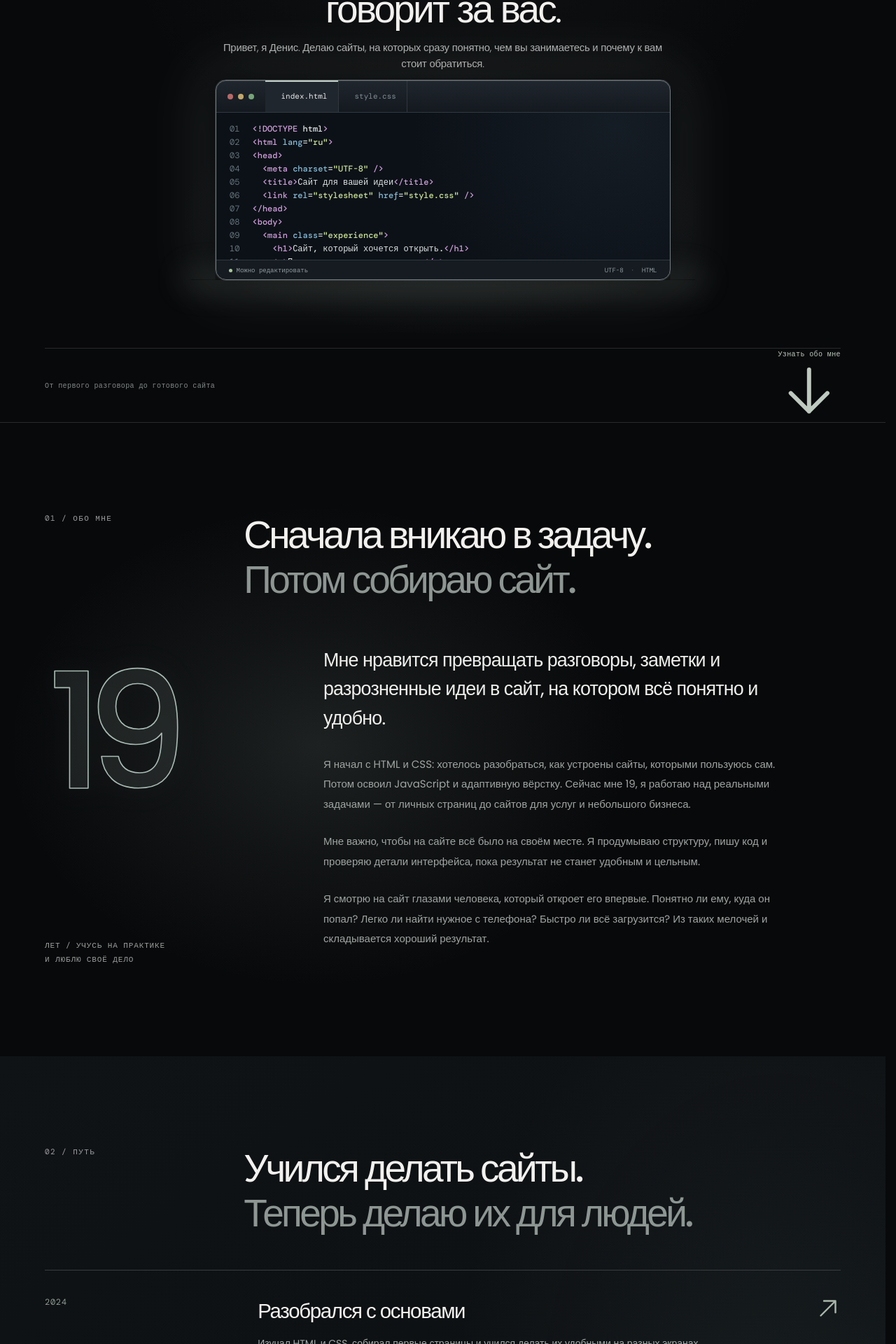
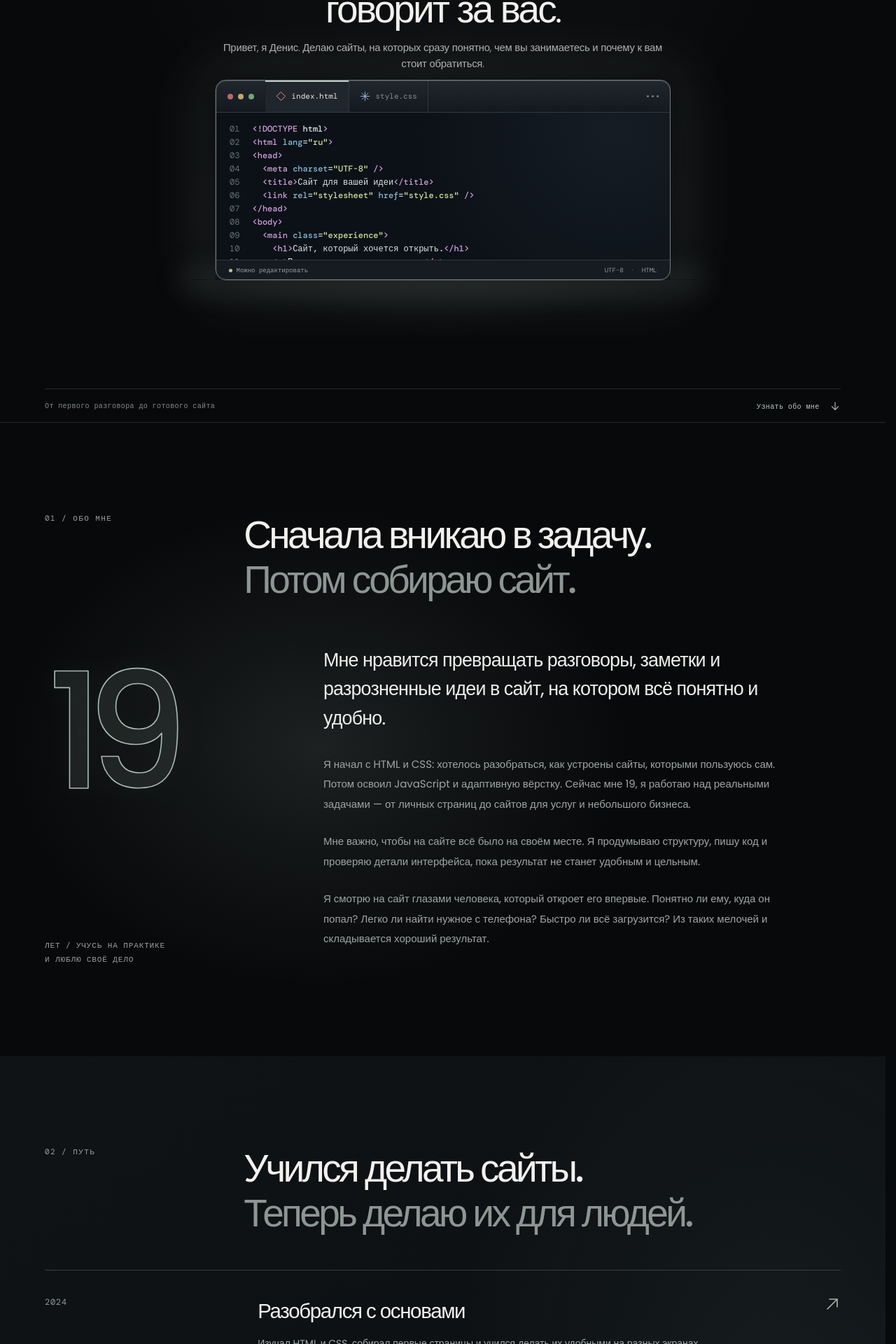
Before and after one commit to SanidNazyb/buscard, a React (Vite) app: page / in a window 1280 px wide. Shown: the part 197-2117 px from the top of the page at 70% size. Built offline with nearby package versions, Linux system fonts and the light colour scheme.

Commit message:
Size SVG icons consistently across screen widths

```diff
--- a/src/style.css
+++ b/src/style.css
@@ -148,3 +148,13 @@ span.element-reveal{display:inline-block}
   .service-grid article:nth-child(n+3){border-top:1px solid #343839}
   .service-grid article:nth-child(3){padding-left:0}
 }
+
+/* Draw decorative symbols as vectors so mobile fonts cannot substitute emoji. */
+.tab-icon{display:block;flex:none;width:15px;height:15px}
+.toolbar-end{display:flex;align-items:center;gap:4px;letter-spacing:normal}
+.toolbar-end i{display:block;width:3px;height:3px;border-radius:50%;background:currentColor}
+.inline-arrow{display:inline-block;flex:none;width:14px;height:14px;vertical-align:-2px}
+.hero-bottom a .inline-arrow{width:16px;height:16px;margin-left:8px;vertical-align:-4px}
+.row-symbol{display:block;width:24px;height:24px;justify-self:end}
+.contact-links a span:last-child{display:inline-flex;align-items:center;gap:6px}
+@media(max-width:640px){.tab-icon{width:12px;height:12px}.row-symbol{width:20px;height:20px}}
```
